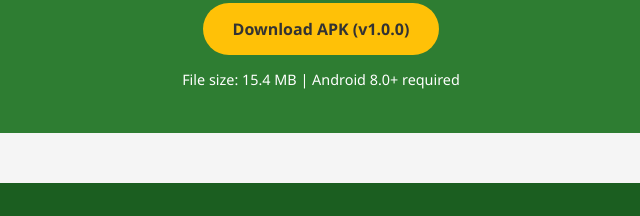
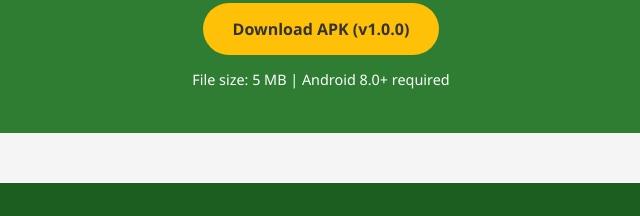
Before and after one commit to sa-limon/najjobazer, a plain HTML site: page app.html in a window 1280 px wide. Shown: the part 2129-2345 px from the top of the page, 319-959 px from the left. Drawn offline with Linux system fonts and the light colour scheme.

Commit message:
Update app.html

```diff
--- a/app.html
+++ b/app.html
@@ -126,7 +126,7 @@
             <h2>Download NajjoBazer App Now</h2>
             <p>Available for Android devices</p>
             <a href="najjobazer.apk" class="download-btn" download>Download APK (v1.0.0)</a>
-            <p style="margin-top: 15px; font-size: 0.9em;">File size: 15.4 MB | Android 8.0+ required</p>
+            <p style="margin-top: 15px; font-size: 0.9em;">File size: 5 MB | Android 8.0+ required</p>
         </section>
     </div>
 
```
